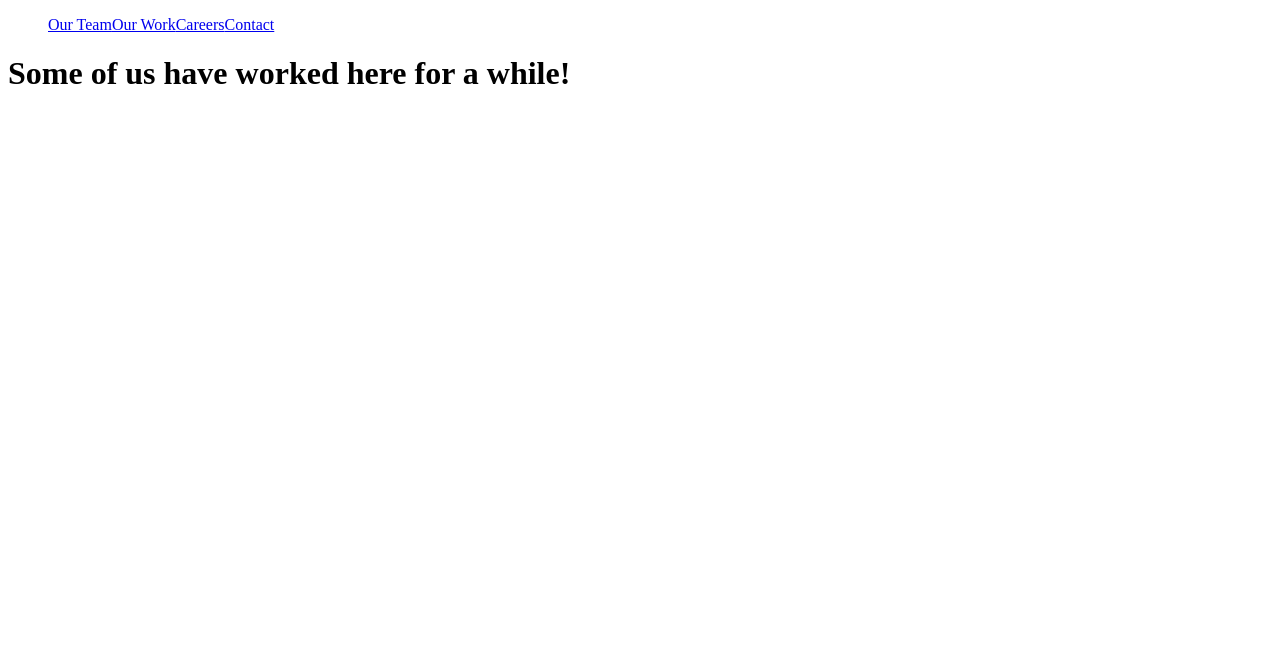
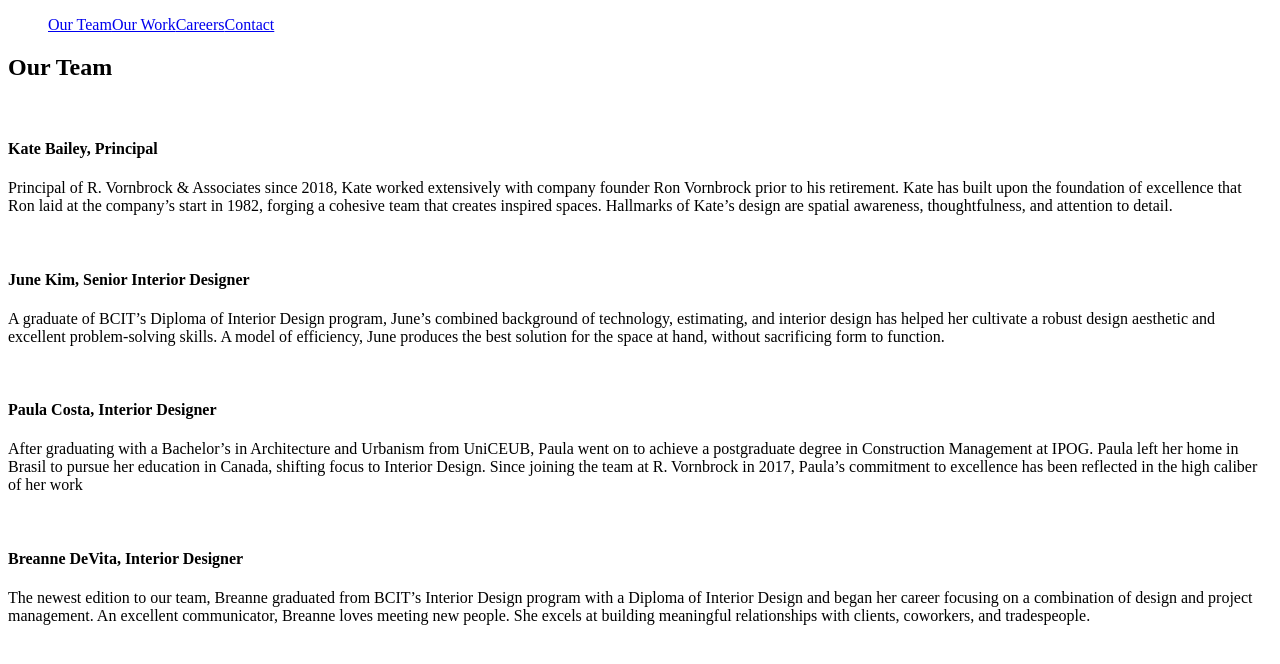
Before and after one commit to HouliHeeler/Vornbrock, a React (Create React App) app: page /OurTeam in a window 1280 px wide. Shown: the top 664 px of the page. Built offline with nearby package versions, Linux system fonts and the light colour scheme.

Commit message:
fill out Our Team content

```diff
--- a/src/pages/OurTeam.js
+++ b/src/pages/OurTeam.js
@@ -2,7 +2,26 @@ import React from 'react';
 
 const OurTeam = () => {
   return (
-    <h1>Some of us have worked here for a while!</h1>
+    <div>
+      <section>
+        <h1>Our Team</h1>
+      </section>
+      <section>
+        <img></img>
+        <h4>Kate Bailey, Principal</h4>
+        <p>Principal of R. Vornbrock &amp; Associates since 2018, Kate worked extensively with company founder Ron Vornbrock prior to his retirement. Kate has built upon the foundation of excellence that Ron laid at the company’s start in 1982, forging a cohesive team that creates inspired spaces. Hallmarks of Kate’s design are spatial awareness, thoughtfulness, and attention to detail.</p>
+        <img></img>
+        <h4>June Kim, Senior Interior Designer</h4>
+        <p>A graduate of BCIT’s Diploma of Interior Design program, June’s combined background of technology, estimating, and interior design has helped her cultivate a robust design aesthetic and excellent problem-solving skills. A model of efficiency, June produces the best solution for the space at hand, without sacrificing form to function.</p>
+        <img></img>
+        <h4>Paula Costa, Interior Designer</h4>
+        <p>After graduating with a Bachelor’s in Architecture and Urbanism from UniCEUB, Paula went on to achieve a postgraduate degree in Construction Management at IPOG. Paula left her home in Brasil to pursue her education in Canada, shifting focus to Interior Design. Since joining the team at R. Vornbrock in 2017, Paula’s commitment to excellence has been reflected in the high caliber of her work</p>
+        <img></img>
+        <h4>Breanne DeVita, Interior Designer</h4>
+        <p>The newest edition to our team, Breanne graduated from BCIT’s Interior Design program with a Diploma of Interior Design and began her career focusing on a combination of design and project management. An excellent communicator, Breanne loves meeting new people. She excels at building meaningful relationships with clients, coworkers, and tradespeople.</p>
+      </section>
+    </div>
+
   );
 };
 
--- a/src/pages/OurWork.js
+++ b/src/pages/OurWork.js
@@ -6,7 +6,6 @@ const OurWork = () => {
       <section>
         <h1>Our Work</h1>
       </section>
-      <section>
       <section>
         <img></img>
         <span>McDonalds, Alberta</span>
@@ -17,7 +16,6 @@ const OurWork = () => {
         <img></img>
         <span>McDonalds, Manitoba</span>
       </section>
-      </section>
     </div>
   );
 };
```
Lines whose indentation alone changed are shown as unchanged.
